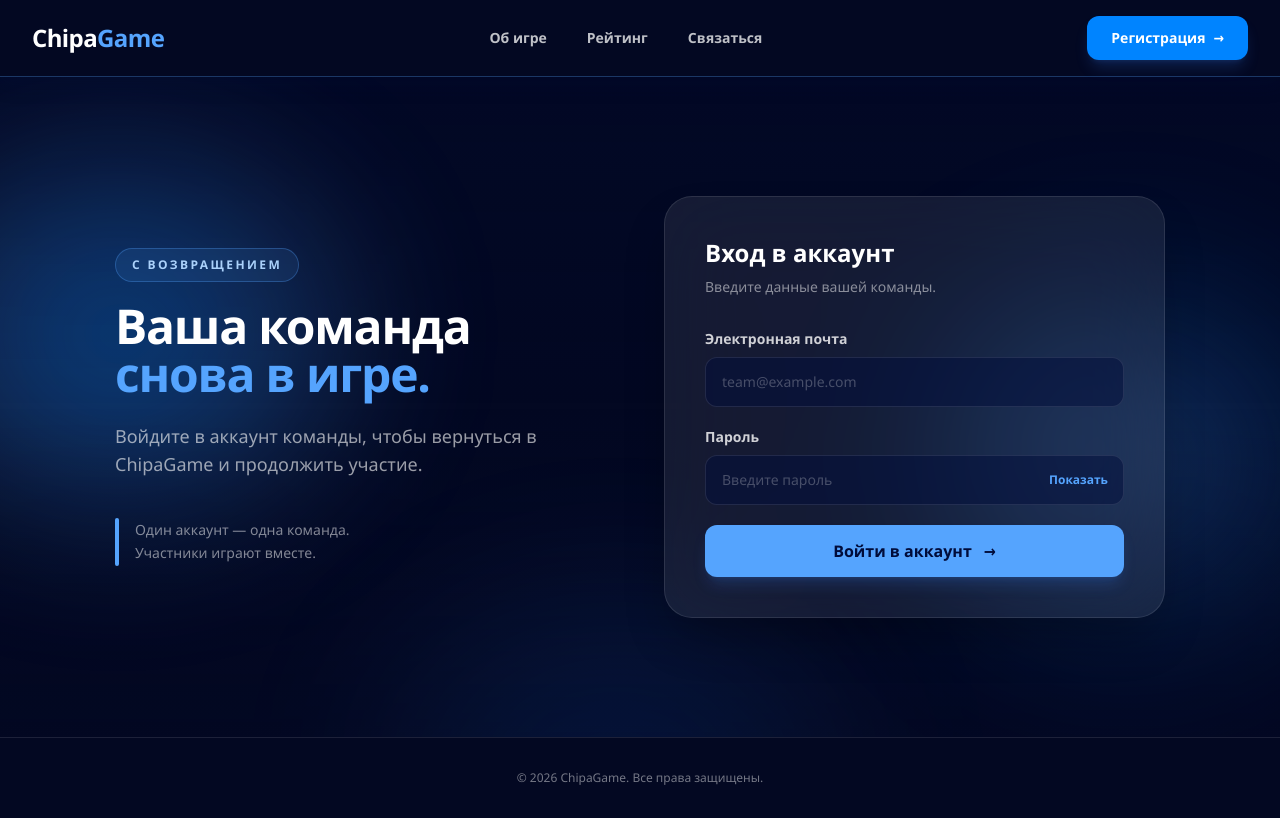
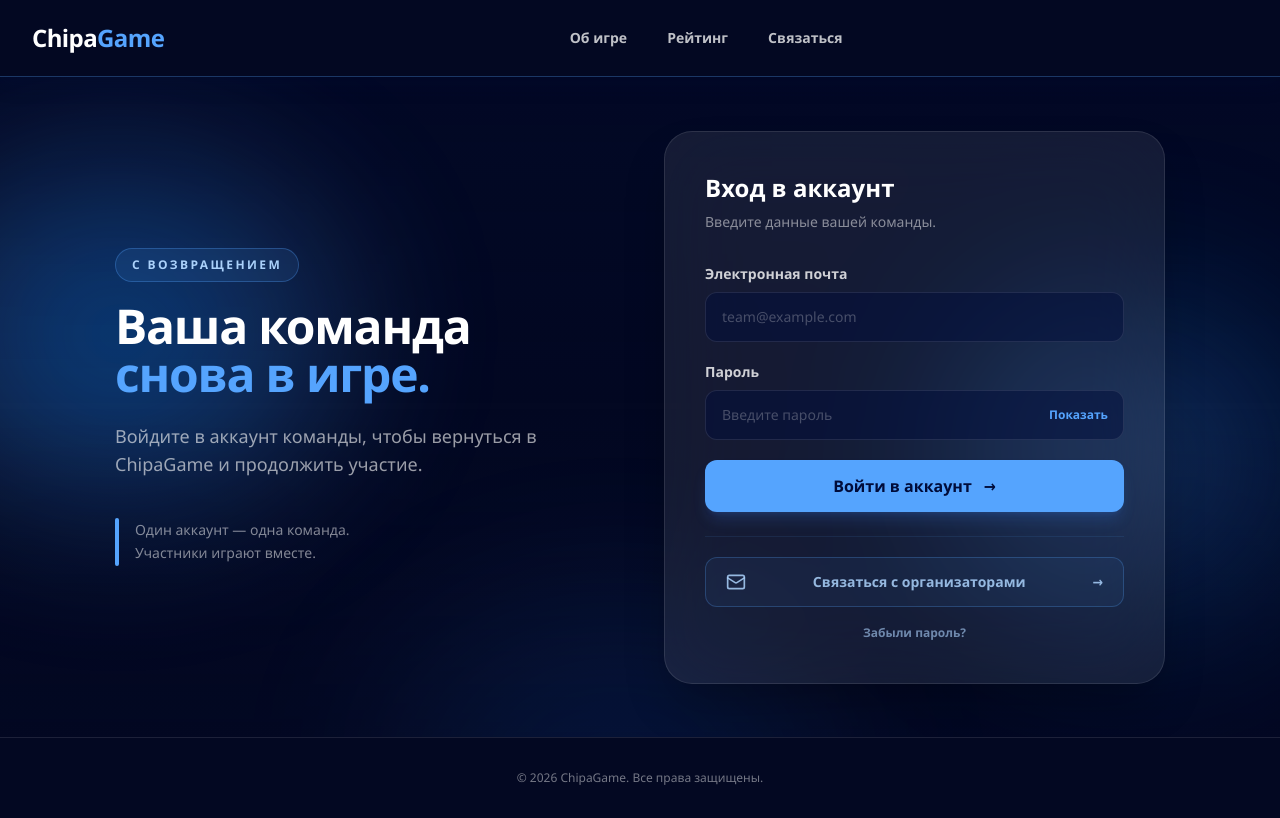
Before and after one commit to Fllorovi/ChipaGame, a Next.js app: page /login in a window 1280 px wide. Built offline with nearby package versions, Linux system fonts and the light colour scheme; no server answers.

Commit message:
Удаление кнопки из шапки, добавление связи с организатором в login

```diff
--- a/app/login/page.tsx
+++ b/app/login/page.tsx
@@ -1,4 +1,3 @@
-
 "use client";
 
 import { useState } from "react";
@@ -8,13 +7,15 @@ import { createClient } from "@/lib/supabase/client";
 import Header from "@/components/layout/Header";
 import Footer from "@/components/layout/Footer";
 
+const contactHref =
+  "https://mail.google.com/mail/?view=cm&fs=1&to=lukianovalexandr2%40mail.ru&su=Обращение%20по%20ChipaGame";
+
 export default function LoginPage() {
   const router = useRouter();
 
   const [showPassword, setShowPassword] = useState(false);
   const [message, setMessage] = useState("");
   const [isLoading, setIsLoading] = useState(false);
-
 
   async function handleSubmit(event: FormEvent<HTMLFormElement>) {
     event.preventDefault();
@@ -79,10 +80,9 @@ async function handleSubmit(event: FormEvent<HTMLFormElement>) {
     }
   }
 
-
   return (
     <>
-      <Header actionLabel="Регистрация" actionHref="/register" />
+      <Header />
 
       <main className="relative flex h-[calc(100svh-76px-64px)] items-center justify-center overflow-hidden bg-[#030822] px-5 py-2 text-white">
         {/* Анимированные вспышки */}
@@ -122,10 +122,8 @@ async function handleSubmit(event: FormEvent<HTMLFormElement>) {
 
         {/* Основной контент */}
         <div className="relative z-10 w-full max-w-[1050px]">
-
           {/* Контент страницы */}
           <div className="grid items-center gap-12 lg:grid-cols-2">
-
             {/* Левая колонка */}
             <section className="max-w-md">
               <span className="mb-5 inline-flex rounded-full border border-[#55A4FE]/30 bg-[#55A4FE]/10 px-4 py-2 text-xs font-bold uppercase tracking-[0.2em] text-[#ABD2FB]">
@@ -135,9 +133,7 @@ async function handleSubmit(event: FormEvent<HTMLFormElement>) {
               <h1 className="mb-6 text-4xl font-black leading-tight tracking-tight sm:text-5xl">
                 Ваша команда
                 <br />
-                <span className="text-[#55A4FE]">
-                  снова в игре.
-                </span>
+                <span className="text-[#55A4FE]">снова в игре.</span>
               </h1>
 
               <p className="text-base leading-relaxed text-white/60 sm:text-lg">
@@ -157,7 +153,6 @@ async function handleSubmit(event: FormEvent<HTMLFormElement>) {
 
             {/* Карточка входа */}
             <section className="rounded-[28px] border border-white/10 bg-white/[0.08] p-7 shadow-2xl shadow-black/30 backdrop-blur-2xl sm:p-10">
-
               <div className="mb-8">
                 <h2 className="text-2xl font-bold text-white">
                   Вход в аккаунт
@@ -169,7 +164,6 @@ async function handleSubmit(event: FormEvent<HTMLFormElement>) {
               </div>
 
               <form onSubmit={handleSubmit} className="space-y-5">
-
                 {/* Электронная почта */}
                 <div>
                   <label
@@ -246,11 +240,52 @@ async function handleSubmit(event: FormEvent<HTMLFormElement>) {
                     </span>
                   )}
                 </button>
-
               </form>
 
+              {/* Ссылки под формой */}
+                            {/* Ссылки под формой */}
+              <div className="mt-6 border-t border-[#55A4FE]/10 pt-5">
+                <a
+                  href={contactHref}
+                  target="_blank"
+                  rel="noopener noreferrer"
+                  className="group flex w-full items-center justify-between gap-3 rounded-xl border border-[#55A4FE]/25 bg-[#55A4FE]/[0.06] px-5 py-3.5 text-sm font-semibold text-[#ABD2FB]/85 transition-all hover:border-[#55A4FE]/50 hover:bg-[#55A4FE]/[0.12] hover:text-[#78B7FF]"
+                >
+                  {/* Иконка конверта */}
+                  <svg
+                    xmlns="http://www.w3.org/2000/svg"
+                    viewBox="0 0 24 24"
+                    fill="none"
+                    stroke="currentColor"
+                    strokeWidth="2"
+                    strokeLinecap="round"
+                    strokeLinejoin="round"
+                    className="h-5 w-5 shrink-0"
+                  >
+                    <rect x="2" y="4" width="20" height="16" rx="2" />
+                    <path d="m22 7-8.97 5.7a1.94 1.94 0 0 1-2.06 0L2 7" />
+                  </svg>
 
+                  <span className="flex-1 text-center">
+                    Связаться с организаторами
+                  </span>
 
+                  {/* Стрелка */}
+                  <span className="shrink-0 transition-transform group-hover:translate-x-1">
+                    →
+                  </span>
+                </a>
+
+                <div className="mt-3 text-center">
+                  <a
+                    href="/forgot-password"
+                    className="text-xs font-semibold text-[#ABD2FB]/60 transition-colors hover:text-[#55A4FE]"
+                  >
+                    Забыли пароль?
+                  </a>
+                </div>
+
+              </div>
             </section>
           </div>
         </div>
--- a/components/layout/Header.tsx
+++ b/components/layout/Header.tsx
@@ -5,18 +5,10 @@ import Link from "next/link";
 import { useRouter } from "next/navigation";
 import { createClient } from "@/lib/supabase/client";
 
-interface HeaderProps {
-    actionLabel?: string;
-    actionHref?: string;
-}
-
 const contactHref =
     "https://mail.google.com/mail/?view=cm&fs=1&to=lukianovalexandr2%40mail.ru&su=Обращение%20по%20ChipaGame";
 
-export default function Header({
-    actionLabel = "Стать участником",
-    actionHref = "/register",
-}: HeaderProps) {
+export default function Header() {
     const router = useRouter();
     const profileMenuRef = useRef<HTMLDivElement>(null);
 
@@ -273,17 +265,7 @@ export default function Header({
                                 </div>
                             )}
                         </div>
-                    ) : (
-                        !isChecking && (
-                            <Link
-                                href={actionHref}
-                                className="hidden rounded-xl bg-[#0084FF] px-6 py-3 text-sm font-bold text-white shadow-lg shadow-blue-500/20 transition-all hover:-translate-y-0.5 hover:bg-[#006FE0] sm:inline-flex"
-                            >
-                                {actionLabel}
-                                <span className="ml-2">→</span>
-                            </Link>
-                        )
-                    )}
+                    ) : null}
 
                     <details className="relative md:hidden">
                         <summary className="flex h-11 w-11 cursor-pointer list-none items-center justify-center rounded-xl border border-white/15 bg-white/5 text-white transition-colors hover:bg-white/10">
@@ -344,19 +326,6 @@ export default function Header({
                                         Админ-панель
                                     </Link>
                                 )}
-
-                                {!isChecking && !teamName && !isAdmin && (
-                                    <>
-                                        <div className="my-2 h-px bg-white/10" />
-
-                                        <Link
-                                            href={actionHref}
-                                            className="rounded-xl bg-[#0084FF] px-4 py-3 text-center text-sm font-bold text-white transition-colors hover:bg-[#006FE0]"
-                                        >
-                                            {actionLabel}
-                                        </Link>
-                                    </>
-                                )}
                             </nav>
                         </div>
                     </details>
```
Lines whose indentation alone changed are shown as unchanged.
